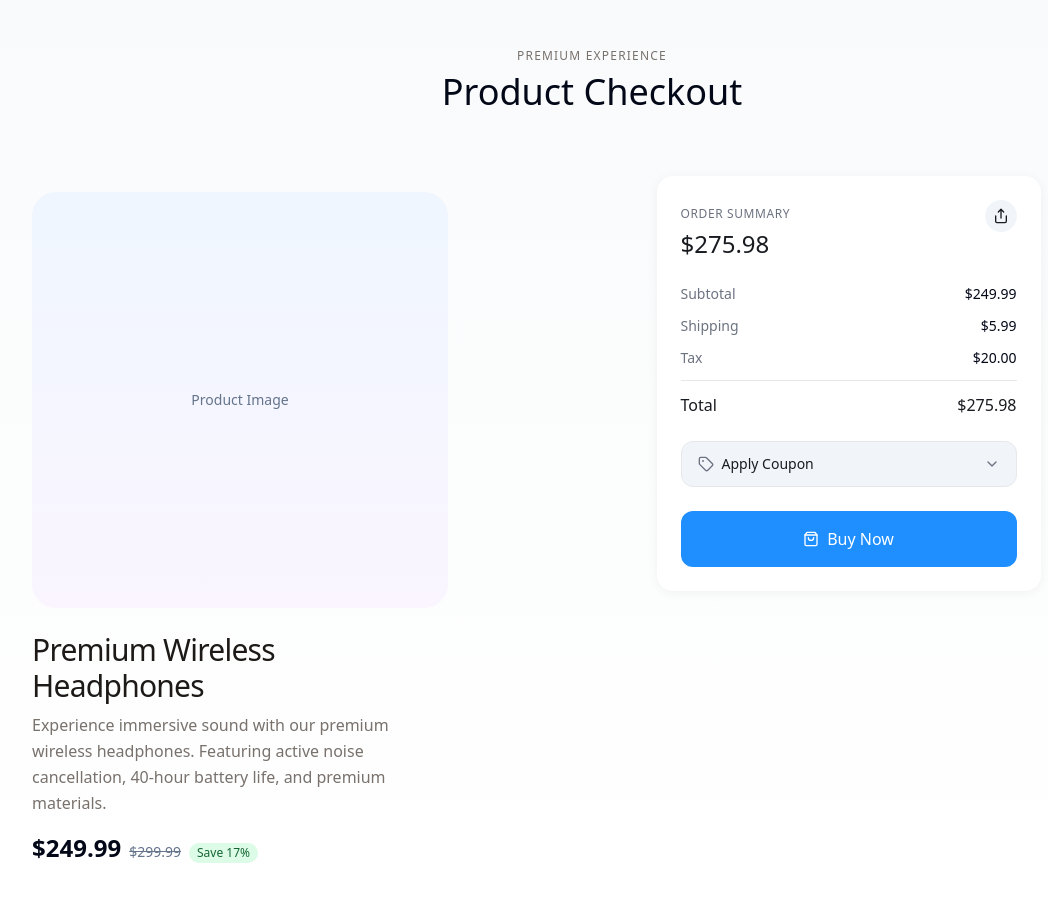
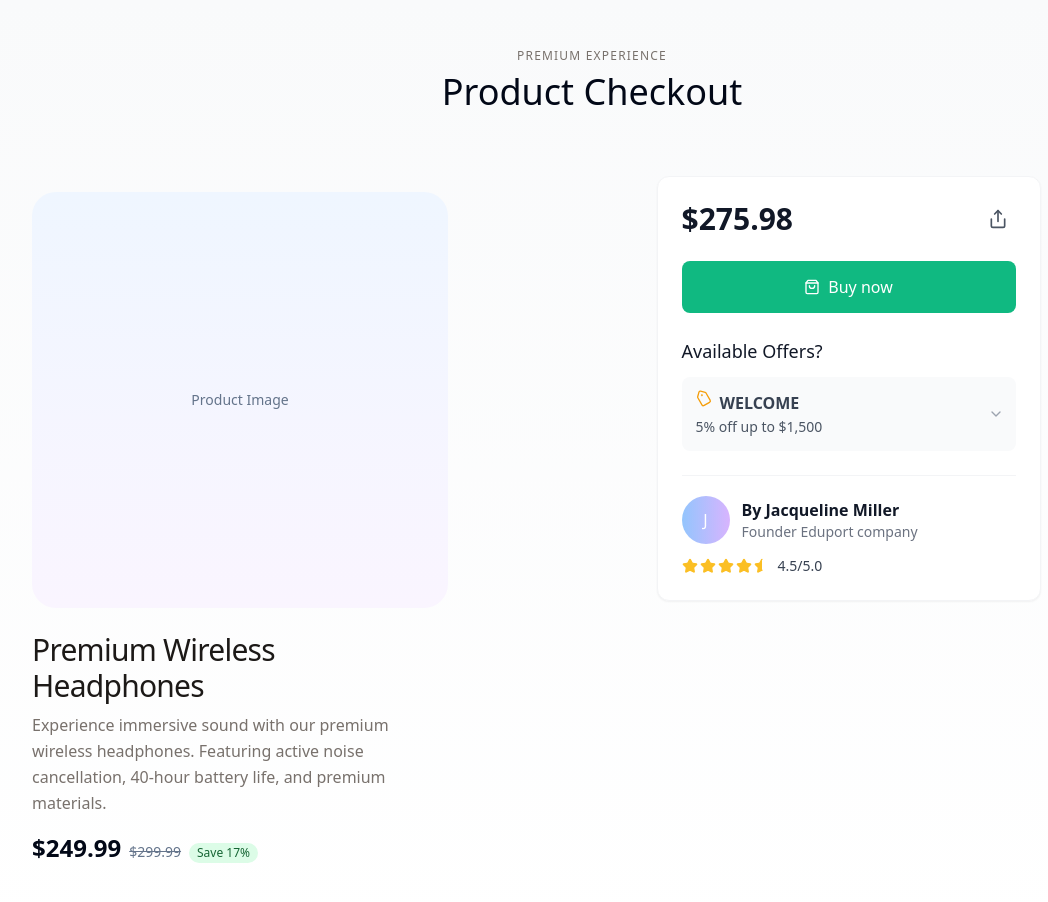
Before and after one commit to Sankaranarayanan-P/modern-checkout-widget, a React (Vite) app: page / in a window 1280 px wide. Shown: the top 902 px of the page, without its empty margins (48-1096 px from the left). Built offline with nearby package versions, Linux system fonts and the light colour scheme.

Commit message:
Refactor CheckoutWidget component
Refactor the CheckoutWidget component to improve the styling and make it more modern, clean, user-friendly, and interactive.

```diff
--- a/src/components/CheckoutWidget.tsx
+++ b/src/components/CheckoutWidget.tsx
@@ -1,16 +1,18 @@
 
 import React, { useState, useRef, useEffect } from "react";
-import { Coupon, OrderSummary } from "../types/checkout";
+import { Coupon, OrderSummary, Author } from "../types/checkout";
 import { availableCoupons, calculateOrderSummary } from "../data/coupons";
-import { Share, Check, Plus, ShoppingBag, ChevronDown, ChevronUp, Tag, X, Info, Sparkles } from "lucide-react";
+import { Share, Star, StarHalf, Tag, ShoppingBag, ChevronDown, ChevronUp } from "lucide-react";
 import { cn } from "@/lib/utils";
 import { useToast } from "@/components/ui/use-toast";
 import { useAnimationSequence, useAnimatedValue } from "@/hooks/use-animation";
+import { Button } from "@/components/ui/button";
 
 interface CheckoutWidgetProps {
   productName?: string;
   initialSubtotal: number;
   className?: string;
+  author?: Author;
 }
 
 const formatCurrency = (amount: number): string => {
@@ -24,6 +26,11 @@ const CheckoutWidget = ({
   productName = "Your Product",
   initialSubtotal,
   className,
+  author = {
+    name: "Jacqueline Miller",
+    title: "Founder Eduport company",
+    rating: 4.5
+  },
 }: CheckoutWidgetProps) => {
   const [appliedCoupon, setAppliedCoupon] = useState<Coupon | undefined>(undefined);
   const [showCoupons, setShowCoupons] = useState(false);
@@ -110,87 +117,52 @@ const CheckoutWidget = ({
     });
   };
 
+  const renderStarRating = (rating: number) => {
+    const fullStars = Math.floor(rating);
+    const hasHalfStar = rating % 1 !== 0;
+    const stars = [];
+
+    // Full stars
+    for (let i = 0; i < fullStars; i++) {
+      stars.push(
+        <Star key={`star-${i}`} className="h-4 w-4 text-amber-400 fill-amber-400" />
+      );
+    }
+
+    // Half star
+    if (hasHalfStar) {
+      stars.push(
+        <StarHalf key="half-star" className="h-4 w-4 text-amber-400 fill-amber-400" />
+      );
+    }
+
+    // Empty stars
+    const emptyStarsCount = 5 - Math.ceil(rating);
+    for (let i = 0; i < emptyStarsCount; i++) {
+      stars.push(
+        <Star key={`empty-star-${i}`} className="h-4 w-4 text-gray-300" />
+      );
+    }
+
+    return stars;
+  };
+
   return (
     <div className={cn(
-      "w-full max-w-sm rounded-2xl bg-white p-6 checkout-shadow transition-all-300",
+      "w-full max-w-sm rounded-xl bg-white p-6 shadow-sm border border-gray-100 transition-all-300",
       className
     )}>
-      {/* Header Section */}
-      <div className={cn("mb-6", isVisible1 ? "fade-in" : "opacity-0")}>
-        <span className="text-xs font-medium text-[hsl(var(--checkout-text-light))] uppercase tracking-wider">
-          Order Summary
-        </span>
-        <h2 className="text-2xl font-medium text-[hsl(var(--checkout-text))] mt-1">
+      {/* Price and Share Section */}
+      <div className={cn("flex justify-between items-center mb-6", isVisible1 ? "fade-in" : "opacity-0")}>
+        <h2 className="text-3xl font-bold text-gray-900">
           {formatCurrency(displayTotal)}
         </h2>
-      </div>
-
-      {/* Share Button */}
-      <div className={cn("absolute top-6 right-6", isVisible1 ? "fade-in" : "opacity-0")}>
         <button
           onClick={handleShareClick}
-          className="p-2 rounded-full bg-[hsl(var(--secondary))] hover:bg-[hsl(var(--accent))] transition-all-300 hover-lift"
+          className="p-2 rounded-full hover:bg-gray-100 transition-colors"
           aria-label="Share"
         >
-          <Share className="h-4 w-4 text-[hsl(var(--checkout-text))]" />
-        </button>
-      </div>
-
-      {/* Order Details */}
-      <div className={cn("space-y-3 mb-6", isVisible2 ? "fade-in" : "opacity-0")}>
-        <div className="flex justify-between text-sm">
-          <span className="text-[hsl(var(--checkout-text-light))]">Subtotal</span>
-          <span className="font-medium">{formatCurrency(orderSummary.subtotal)}</span>
-        </div>
-        <div className="flex justify-between text-sm">
-          <span className="text-[hsl(var(--checkout-text-light))]">Shipping</span>
-          <span className="font-medium">{formatCurrency(orderSummary.shipping)}</span>
-        </div>
-        <div className="flex justify-between text-sm">
-          <span className="text-[hsl(var(--checkout-text-light))]">Tax</span>
-          <span className="font-medium">{formatCurrency(orderSummary.tax)}</span>
-        </div>
-
-        {appliedCoupon && (
-          <div className="flex justify-between text-sm text-[hsl(var(--checkout-discount))]">
-            <div className="flex items-center">
-              <span>Discount</span>
-              <button
-                onClick={removeCoupon}
-                className="ml-1 p-0.5 rounded-full hover:bg-red-50 transition-colors"
-              >
-                <X className="h-3 w-3 text-red-500" />
-              </button>
-            </div>
-            <span className="font-medium">-{formatCurrency(orderSummary.discount)}</span>
-          </div>
-        )}
-
-        <div className="pt-3 border-t border-[hsl(var(--checkout-border))]">
-          <div className="flex justify-between font-medium">
-            <span className="text-[hsl(var(--checkout-text))]">Total</span>
-            <span className="text-[hsl(var(--checkout-text))]">{formatCurrency(orderSummary.total)}</span>
-          </div>
-        </div>
-      </div>
-
-      {/* Coupons Section */}
-      <div className={cn("mb-6 relative", isVisible3 ? "fade-in" : "opacity-0")}>
-        <button
-          onClick={() => setShowCoupons(!showCoupons)}
-          className="w-full flex items-center justify-between py-3 px-4 rounded-xl border border-[hsl(var(--checkout-border))] bg-[hsl(var(--secondary))] hover:bg-[hsl(var(--accent))] transition-all-300"
-        >
-          <div className="flex items-center">
-            <Tag className="h-4 w-4 mr-2 text-[hsl(var(--checkout-text-light))]" />
-            <span className="text-sm font-medium text-[hsl(var(--checkout-text))]">
-              {appliedCoupon ? appliedCoupon.code : "Apply Coupon"}
-            </span>
-          </div>
-          {showCoupons ? (
-            <ChevronUp className="h-4 w-4 text-[hsl(var(--checkout-text-light))]" />
-          ) : (
-            <ChevronDown className="h-4 w-4 text-[hsl(var(--checkout-text-light))]" />
-          )}
+          <Share className="h-5 w-5 text-gray-600" />
         </button>
       </div>
 
@@ -198,45 +170,100 @@ const CheckoutWidget = ({
       <button
         onClick={handleBuyNow}
         className={cn(
-          "w-full py-4 px-6 rounded-xl bg-[hsl(var(--checkout-primary))] hover:bg-[hsl(var(--checkout-primary-dark))] text-white font-medium flex items-center justify-center transition-all-300 hover-lift",
-          isVisible4 ? "fade-in" : "opacity-0"
+          "w-full py-3.5 px-6 rounded-lg bg-emerald-500 hover:bg-emerald-600 text-white font-medium flex items-center justify-center transition-all-300 hover-lift mb-6",
+          isVisible2 ? "fade-in" : "opacity-0"
         )}
       >
         <ShoppingBag className="h-4 w-4 mr-2" />
-        Buy Now
+        Buy now
       </button>
 
-      {/* Coupon dropdown positioned after the Buy Now button */}
-      {showCoupons && (
-        <div
-          ref={couponRef}
-          className="absolute z-20 mt-4 w-full left-0 px-6 slide-up"
+      {/* Available Offers Section */}
+      <div className={cn("mb-6", isVisible3 ? "fade-in" : "opacity-0")}>
+        <h3 className="text-lg font-medium text-gray-900 mb-3">Available Offers?</h3>
+        <div className="space-y-2" ref={couponRef}>
+          {!showCoupons ? (
+            <button
+              onClick={() => setShowCoupons(true)}
+              className="w-full block focus:outline-none"
             >
-          <div className="w-full bg-white rounded-xl checkout-shadow border border-[hsl(var(--checkout-border))] p-2">
-            <div className="text-xs font-medium text-[hsl(var(--checkout-text-light))] px-2 py-1.5 uppercase tracking-wider">
-              Available Offers
+              <div className="w-full bg-gray-50 rounded-lg p-3.5 text-left relative pr-10 hover:bg-gray-100 transition-colors">
+                <div className="flex">
+                  <Tag className="h-4 w-4 text-amber-500 mr-2 rotate-[15deg]" />
+                  <span className="font-semibold text-gray-700">WELCOME</span>
                 </div>
-            <div className="space-y-2 mt-1 max-h-48 overflow-y-auto">
+                <p className="text-sm text-gray-600 mt-0.5">5% off up to $1,500</p>
+                <ChevronDown className="absolute right-3 top-1/2 -translate-y-1/2 h-4 w-4 text-gray-400" />
+              </div>
+            </button>
+          ) : (
+            <div className="relative">
+              <button
+                onClick={() => setShowCoupons(false)}
+                className="w-full block focus:outline-none mb-2"
+              >
+                <div className="w-full bg-gray-50 rounded-lg p-3.5 text-left relative pr-10">
+                  <div className="flex">
+                    <Tag className="h-4 w-4 text-amber-500 mr-2 rotate-[15deg]" />
+                    <span className="font-semibold text-gray-700">WELCOME</span>
+                  </div>
+                  <p className="text-sm text-gray-600 mt-0.5">5% off up to $1,500</p>
+                  <ChevronUp className="absolute right-3 top-1/2 -translate-y-1/2 h-4 w-4 text-gray-400" />
+                </div>
+              </button>
+
+              {/* Coupon options */}
+              <div className="w-full bg-white rounded-lg border border-gray-200 shadow-sm overflow-hidden">
                 {availableCoupons.map((coupon) => (
                   <button
                     key={coupon.id}
                     onClick={() => applyCoupon(coupon)}
-                  className="w-full flex items-center justify-between p-2.5 text-left rounded-lg hover:bg-[hsl(var(--secondary))] transition-all-300"
+                    className="w-full flex items-start p-3.5 text-left hover:bg-gray-50 transition-colors border-b border-gray-100 last:border-none"
                   >
-                  <div className="flex-1">
-                    <div className="flex items-center">
-                      <Sparkles className="h-3.5 w-3.5 mr-1.5 text-[hsl(var(--checkout-secondary))]" />
-                      <span className="text-sm font-medium text-[hsl(var(--checkout-text))]">{coupon.code}</span>
+                    <div>
+                      <div className="flex">
+                        <Tag className="h-4 w-4 text-amber-500 mr-2 rotate-[15deg]" />
+                        <span className="font-semibold text-gray-700">{coupon.code}</span>
                       </div>
-                    <p className="text-xs text-[hsl(var(--checkout-text-light))] mt-0.5">{coupon.description}</p>
-                  </div>
-                  <div className="pl-2">
-                    <Plus className="h-4 w-4 text-[hsl(var(--checkout-text-light))]" />
+                      <p className="text-sm text-gray-600 mt-0.5">{coupon.description}</p>
                     </div>
                   </button>
                 ))}
               </div>
             </div>
+          )}
+        </div>
+      </div>
+
+      {/* Author Section */}
+      {author && (
+        <div className={cn("pt-5 border-t border-gray-100", isVisible4 ? "fade-in" : "opacity-0")}>
+          <div className="flex items-center">
+            <div className="w-12 h-12 rounded-full overflow-hidden bg-gradient-to-r from-blue-300 to-purple-300 mr-3">
+              {author.avatarUrl ? (
+                <img src={author.avatarUrl} alt={author.name} className="w-full h-full object-cover" />
+              ) : (
+                <div className="w-full h-full flex items-center justify-center text-white font-medium">
+                  {author.name.substring(0, 1)}
+                </div>
+              )}
+            </div>
+            <div>
+              <div className="text-base font-semibold text-gray-900">By {author.name}</div>
+              <div className="text-sm text-gray-500">{author.title}</div>
+            </div>
+          </div>
+
+          {author.rating && (
+            <div className="flex items-center mt-3">
+              <div className="flex space-x-0.5 mr-2">
+                {renderStarRating(author.rating)}
+              </div>
+              <span className="text-sm font-medium text-gray-700">
+                {author.rating}/5.0
+              </span>
+            </div>
+          )}
         </div>
       )}
     </div>
```
Also changed, not shown: src/types/checkout.ts (+7 -0 lines). Lines whose indentation alone changed are shown as unchanged.
